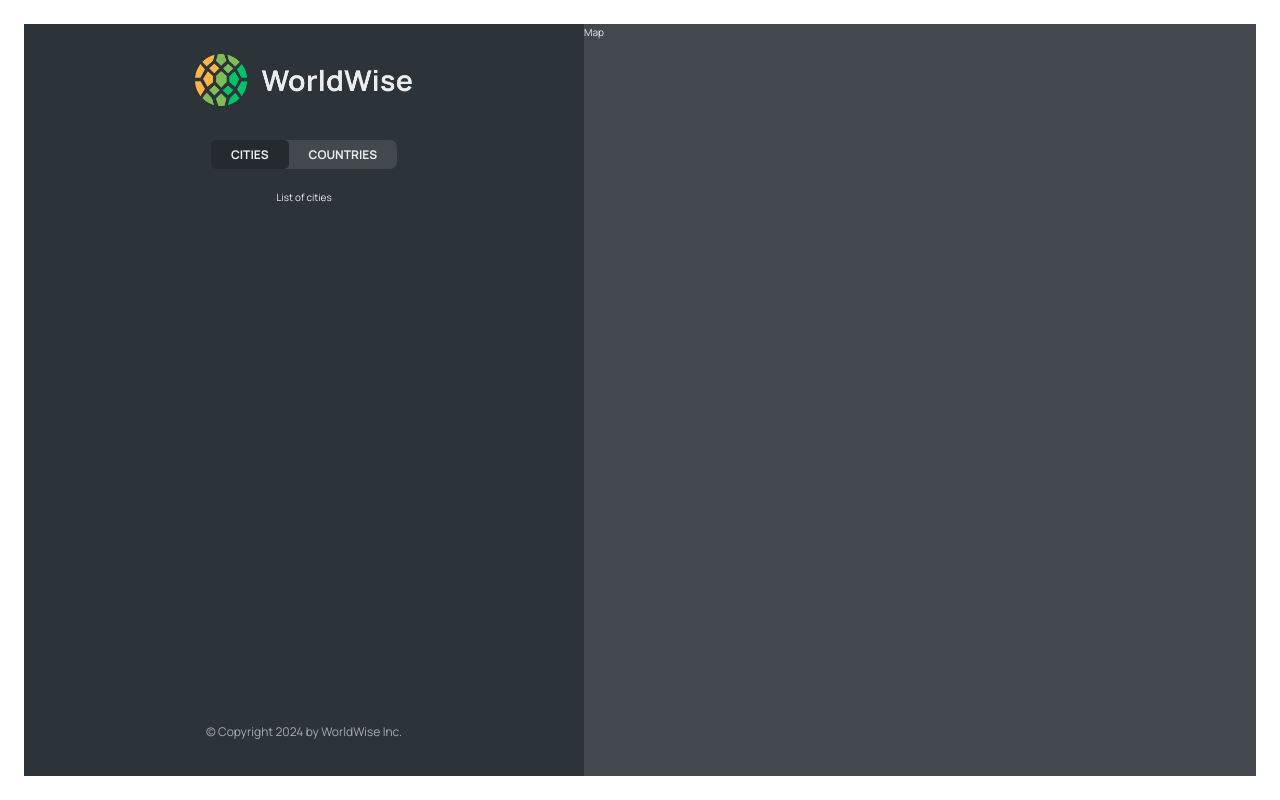
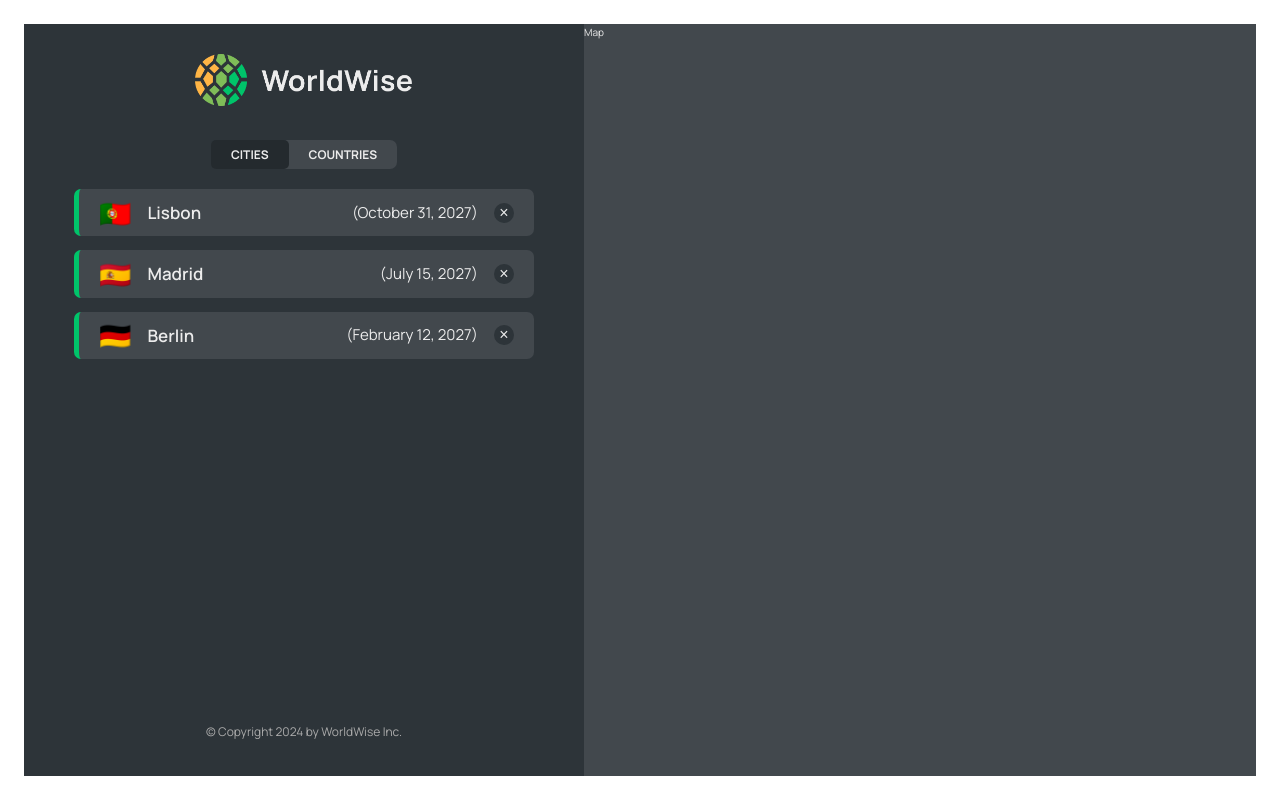
Before and after one commit to yonathandevpro/worldwise, a React (Vite) app: page /app/cities in a window 1280 px wide. Built offline with nearby package versions, Linux system fonts and the light colour scheme; data requests are answered from the project's data file.

Commit message:
implementing the cities list

```diff
--- a/package.json
+++ b/package.json
@@ -7,9 +7,11 @@
     "dev": "vite",
     "build": "vite build",
     "lint": "eslint .",
-    "preview": "vite preview"
+    "preview": "vite preview",
+    "server": "json-server --watch data/cities.json --port 9000 --delay 500"
   },
   "dependencies": {
+    "json-server": "^0.17.3",
     "react": "^18.3.1",
     "react-dom": "^18.3.1",
     "react-router-dom": "^6.26.1"
--- a/src/App.jsx
+++ b/src/App.jsx
@@ -1,3 +1,5 @@
+import { useState, useEffect } from "react";
+
 import { BrowserRouter, Route, Routes } from "react-router-dom";
 import Product from "./pages/Product";
 import Pricing from "./pages/Pricing";
@@ -5,8 +7,30 @@
 import AppLayout from "./pages/AppLayout";
 import PageNotFound from "./pages/PageNotFound";
 import Login from "./pages/Login";
+import CityList from "./components/CityList";
+
+const BASE_URL = "http://localhost:9000";
 
 function App() {
+  const [cities, setCities] = useState([]);
+  const [isLoading, setIsLoading] = useState(false);
+
+  useEffect(() => {
+    async function fetchCities() {
+      try {
+        setIsLoading(true);
+        const res = await fetch(`${BASE_URL}/cities`);
+        const data = await res.json();
+        setCities(data);
+      } catch {
+        alert("There was an error loading data");
+      } finally {
+        setIsLoading(false);
+      }
+    }
+    fetchCities();
+  }, []);
+
   return (
     <BrowserRouter>
       <Routes>
@@ -16,8 +40,14 @@
         <Route path="login" element={<Login />} />
         <Route path="app" element={<AppLayout />}>
           <Route index element={<p>LIST</p>} />
-          <Route path="cities" element={<p>List of cities</p>} />
-          <Route path="countries" element={<p>Countries</p>} />
+          <Route
+            path="cities"
+            element={<CityList cities={cities} isLoading={isLoading} />}
+          />
+          <Route
+            path="countries"
+            element={<CityList cities={cities} isLoading={isLoading} />}
+          />
           <Route path="form" element={<p>Form</p>} />
         </Route>
         <Route path="*" element={<PageNotFound />} />
--- /dev/null
+++ b/src/components/CityItem.jsx
@@ -0,0 +1,22 @@
+import styles from "./CityItem.module.css";
+const formatDate = (date) =>
+  new Intl.DateTimeFormat("en", {
+    day: "numeric",
+    month: "long",
+    year: "numeric",
+  }).format(new Date(date));
+
+function CityItem({ city }) {
+  console.log(city);
+  const { cityName, emoji, date } = city;
+  return (
+    <li className={styles.cityItem}>
+      <span className={styles.emoji}>{emoji}</span>
+      <h3 className={styles.name}>{cityName}</h3>
+      <time className={styles.date}>({formatDate(date)})</time>
+      <button className={styles.deleteBtn}>&times;</button>
+    </li>
+  );
+}
+
+export default CityItem;
--- /dev/null
+++ b/src/components/CityList.jsx
@@ -0,0 +1,20 @@
+import CityItem from "./CityItem";
+import styles from "./CityList.module.css";
+import Message from "./Message";
+import Spinner from "./Spinner";
+function CityList({ cities, isLoading }) {
+  if (isLoading) return <Spinner />;
+  if (!cities.length)
+    return (
+      <Message message="Add your first city by clicking on a city on the map" />
+    );
+  return (
+    <ul className={styles.cityList}>
+      {cities.map((city) => (
+        <CityItem city={city} key={city.id} />
+      ))}
+    </ul>
+  );
+}
+
+export default CityList;
```
Also changed, not shown: eslint.config.js (+18 -17 lines), 1 other file (tests, documents, lock files or other folders).
